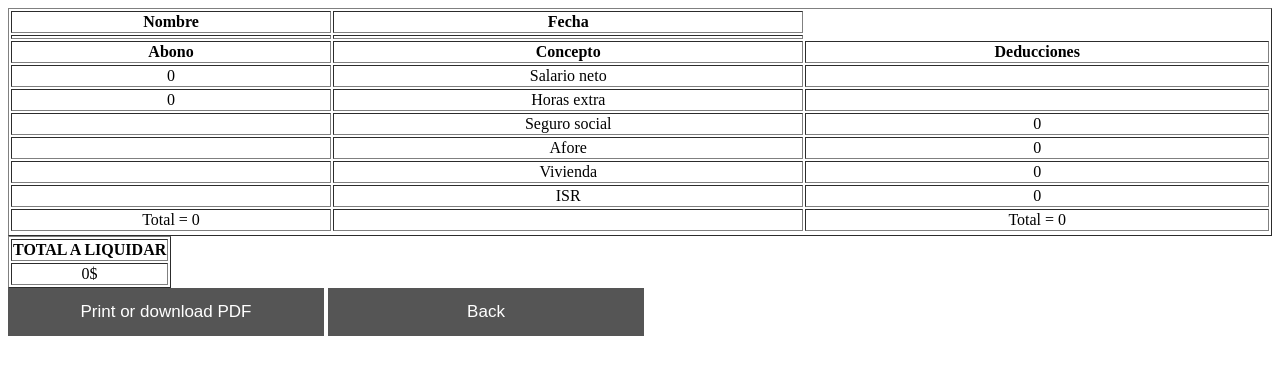
After one commit to Kuvrot/Proyecto_Nomina_4_1, a PHP site: page /payroll.php in a window 1280 px wide. The commit adds this page. Shown: the top 375 px of the page. Run offline with PHP 8.4, Linux system fonts and the light colour scheme; data that the repository does not hold is empty.

Commit message:
Add files via upload

```diff
--- a/Proy_Fin/index.php
+++ b/Proy_Fin/index.php
@@ -16,7 +16,7 @@
     </div>
 
     <button class="tablink" onclick="window.location.href='manage_workers.php'" id="defaultOpen">MANAGE WORKERS</button>
-    <button class="tablink" onclick="openCity('Paris', this, 'green')">GENERATE PAYROLL</button>
+    <button class="tablink" onclick="window.location.href='generate_payroll.php'">GENERATE PAYROLL</button>
     <button class="tablink" onclick="openCity('Tokyo', this, 'blue')">GENERATE CHECK</button>
     <button class="tablink" onclick="window.location.href='about.php'">ABOUT</button>
 
--- /dev/null
+++ b/Proy_Fin/payroll.php
@@ -0,0 +1,136 @@
+<!DOCTYPE html>
+<html lang="en" dir="ltr">
+  <head>
+    <meta charset="utf-8">
+    <script type="text/javascript">
+    function imprSelec(nombre)
+    {
+      var ficha = document.getElementById(nombre);
+      var ventimp = window.open(' ', 'popimpr');
+      ventimp.document.write( ficha.innerHTML );
+      ventimp.document.close();
+      ventimp.print( );
+      ventimp.close();
+    }
+    </script>
+
+    <style media="screen">
+    button {
+      background-color: #555;
+      color: white;
+      float: center;
+      border: none;
+      outline: none;
+      cursor: pointer;
+      padding: 14px 16px;
+      font-size: 17px;
+      width: 25%;
+    }
+
+    button:hover{
+        background-color: #706f6f;
+    }
+    </style>
+    <title></title>
+  </head>
+  <body>
+    <?php
+    $n = $_POST['n'];
+    $f = $_POST['f'];
+    $w = $_POST['w'];
+    $h = $_POST['h'];
+
+    $isr = 0;
+
+    if ($h > 40){
+      $extra_hours = ($h - 40 );
+      $net_wage = $w * 40 + ($extra_hours * $w * 2);
+    }else{
+      $net_wage = $w * $h;
+      $extra_hours = 0;
+    }
+
+    $ss = $net_wage * 0.075;
+    $afore =  $net_wage * 0.065 - $ss;
+    $vi = $net_wage * 0.05 - $ss - $afore;
+
+    if ($net_wage > 1000){
+      $isr = 0.33 * $net_wage - $ss - $afore - $vi;
+    }else{
+      $isr = 0.25 * $net_wage - $ss - $afore - $vi;
+    }
+
+
+     ?>
+      <table border = "1px" style = "text-align:center; width:100%;">
+        <thead>
+          <th>Nombre</th>
+          <th>Fecha</th>
+        </thead>
+        <thead>
+          <th><?php echo $n; ?></th>
+          <th><?php echo $f; ?></th>
+        </thead>
+        <thead>
+          <th>Abono</th>
+          <th>Concepto</th>
+          <th>Deducciones</th>
+        </thead>
+        <tbody>
+          <tr>
+            <td><?php echo $net_wage - ($extra_hours * $w * 2) ; ?></td>
+            <td>Salario neto</td>
+            <td></td>
+          </tr>
+          <tr>
+            <td><?php echo ($extra_hours * $w * 2) ; ?></td>
+            <td>Horas extra</td>
+            <td></td>
+          </tr>
+          <tr>
+            <td></td>
+            <td>Seguro social</td>
+            <td><?php echo $ss; ?></td>
+          </tr>
+          <tr>
+            <td></td>
+            <td>Afore</td>
+            <td><?php echo $afore; ?></td>
+          </tr>
+          <tr>
+            <td></td>
+            <td>Vivienda</td>
+            <td><?php echo $vi;?></td>
+          </tr>
+          <tr>
+            <td></td>
+            <td>ISR</td>
+            <td><?php echo $isr ; ?></td>
+          </tr>
+          <tr>
+            <td>Total = <?php echo $net_wage; ?></td>
+            <td></td>
+            <td>Total = <?php echo $ss + $afore + $vi + $isr; ?></td>
+          </tr>
+          <tr>
+
+          </tr>
+        </tbody>
+      </table>
+
+      <table border= "1px" style="text-align:center;">
+        <thead>
+          <th>TOTAL A LIQUIDAR</th>
+        </thead>
+        <tbody>
+          <tr>
+            <td><?php echo $net_wage - ($ss + $afore + $vi + $isr); ?>$</td>
+          </tr>
+        </tbody>
+      </table>
+
+      <button class="tablink" onclick="window.print()">Print or download PDF</button>
+      <button class="tablink" onclick="window.location.href = 'manage_workers.php'">Back</button>
+
+  </body>
+</html>
```
Also changed, not shown: Proy_Fin/generate_payroll.php (added, +12 -0 lines), Proy_Fin/payroll_2.php (added, +136 -0 lines), Proy_Fin/payroll_editor.php (added, +22 -0 lines).
